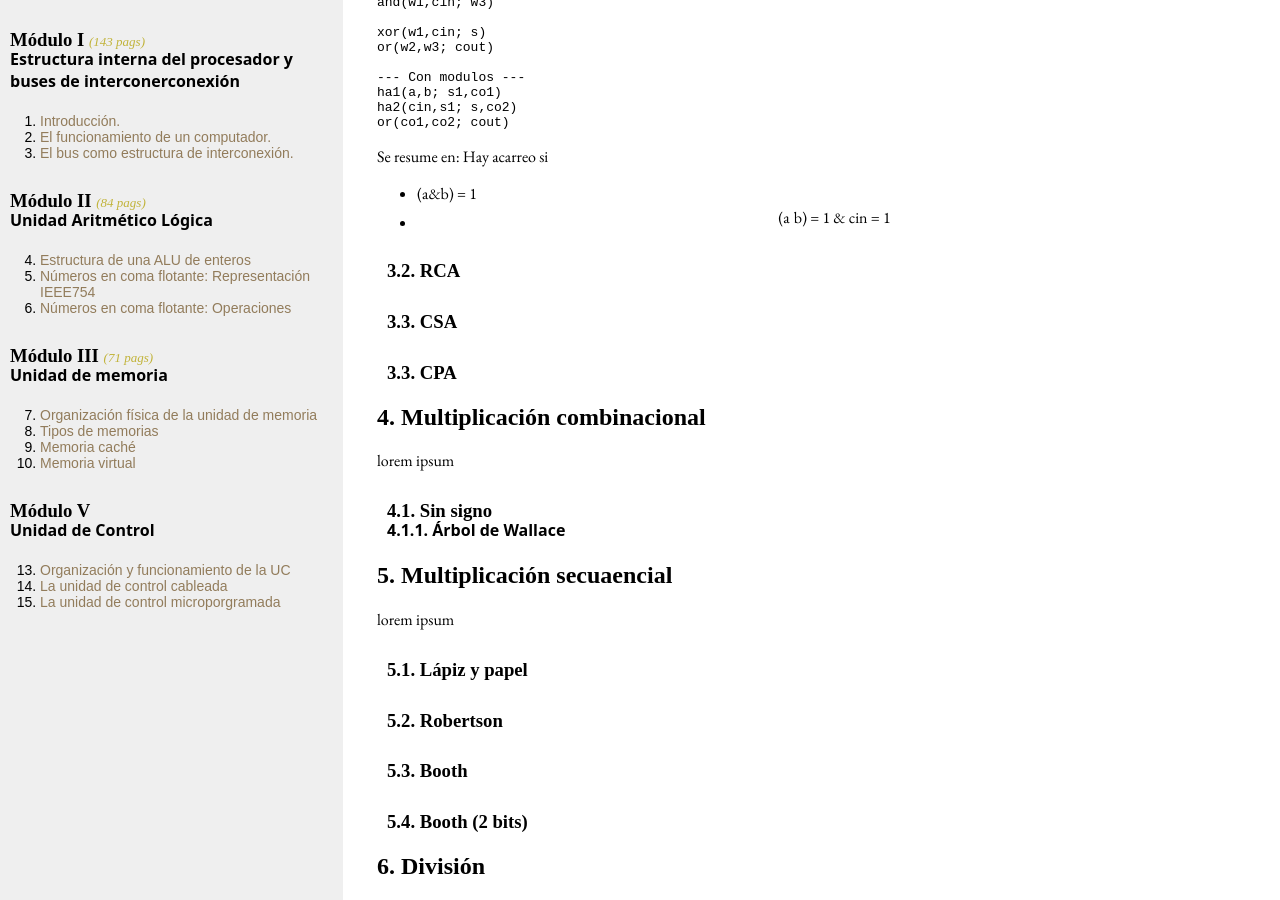
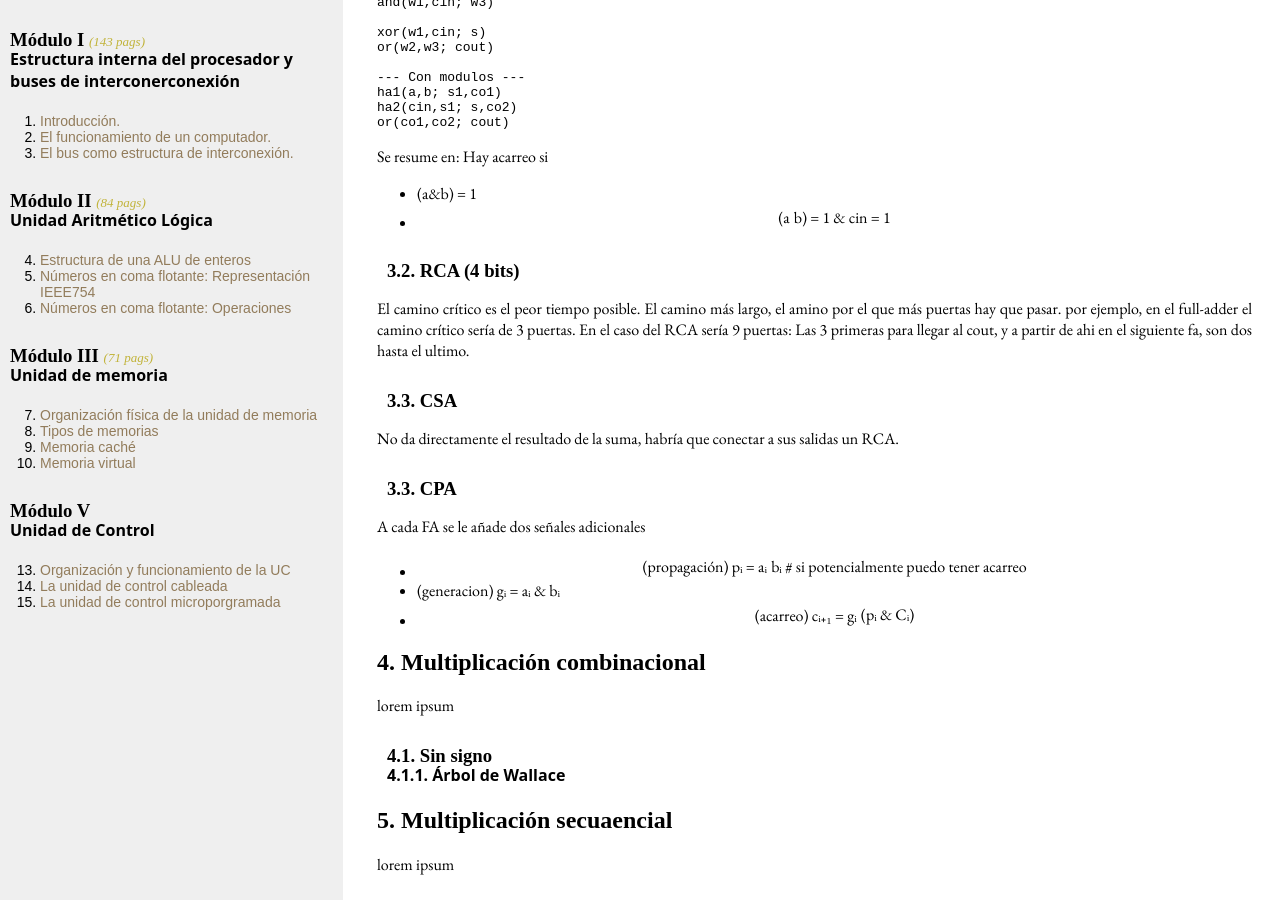
Before and after one commit to dkaerit/EDC, a Jekyll site: the page built from _posts/2020-10-05-TEMA04.md, in a window 1280 px wide and 900 px high, scrolled down 1617 px. Built offline with Jekyll 4.4.1, drawn with Linux system fonts in a browser that asks for light colours; some web fonts are replaced.

Commit message:
Update 2020-10-05-TEMA04.md

```diff
--- a/_posts/2020-10-05-TEMA04.md
+++ b/_posts/2020-10-05-TEMA04.md
@@ -87,9 +87,19 @@ Se resume en: Hay acarreo si
   - (a&b) = 1
   - (a|b) = 1 & cin = 1
 
-### 3.2. RCA
+### 3.2. RCA (4 bits)
+El camino crítico es el peor tiempo posible. El camino más largo, el amino por el que más puertas hay que pasar.
+por ejemplo, en el full-adder el camino crítico sería de 3 puertas.
+En el caso del RCA sería 9 puertas: Las 3 primeras para llegar al cout, y a partir de ahi en el siguiente fa, son dos hasta el ultimo.
+
 ### 3.3. CSA
+No da directamente el resultado de la suma, habría que conectar a sus salidas un RCA.
+
 ### 3.3. CPA
+A cada FA se le añade dos señales adicionales
+  - (propagación) pᵢ = aᵢ | bᵢ # si potencialmente puedo tener acarreo
+  - (generacion) gᵢ = aᵢ & bᵢ
+  - (acarreo) cᵢ₊₁ = gᵢ | (pᵢ & Cᵢ)
 
 ## 4. Multiplicación combinacional
 lorem ipsum
```
